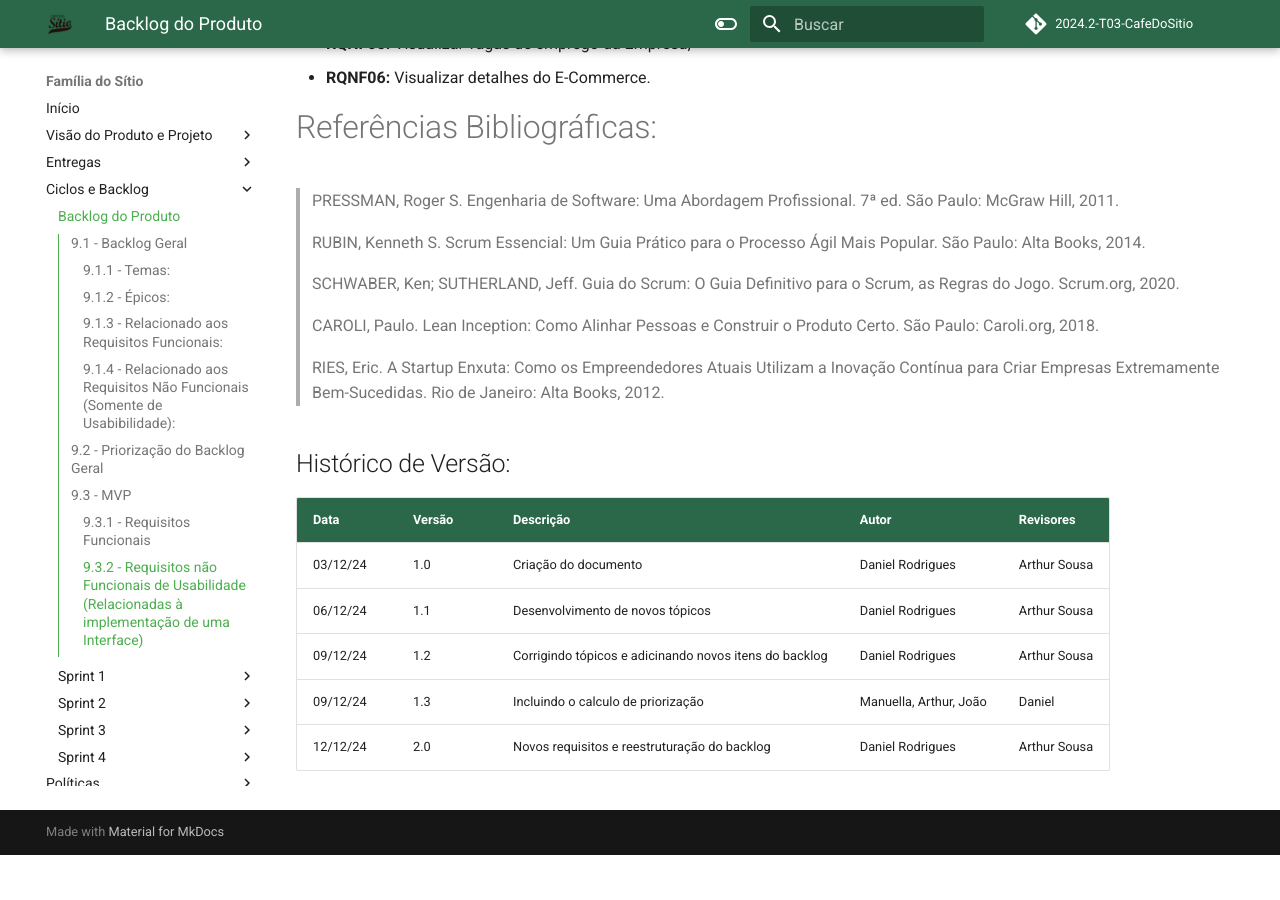
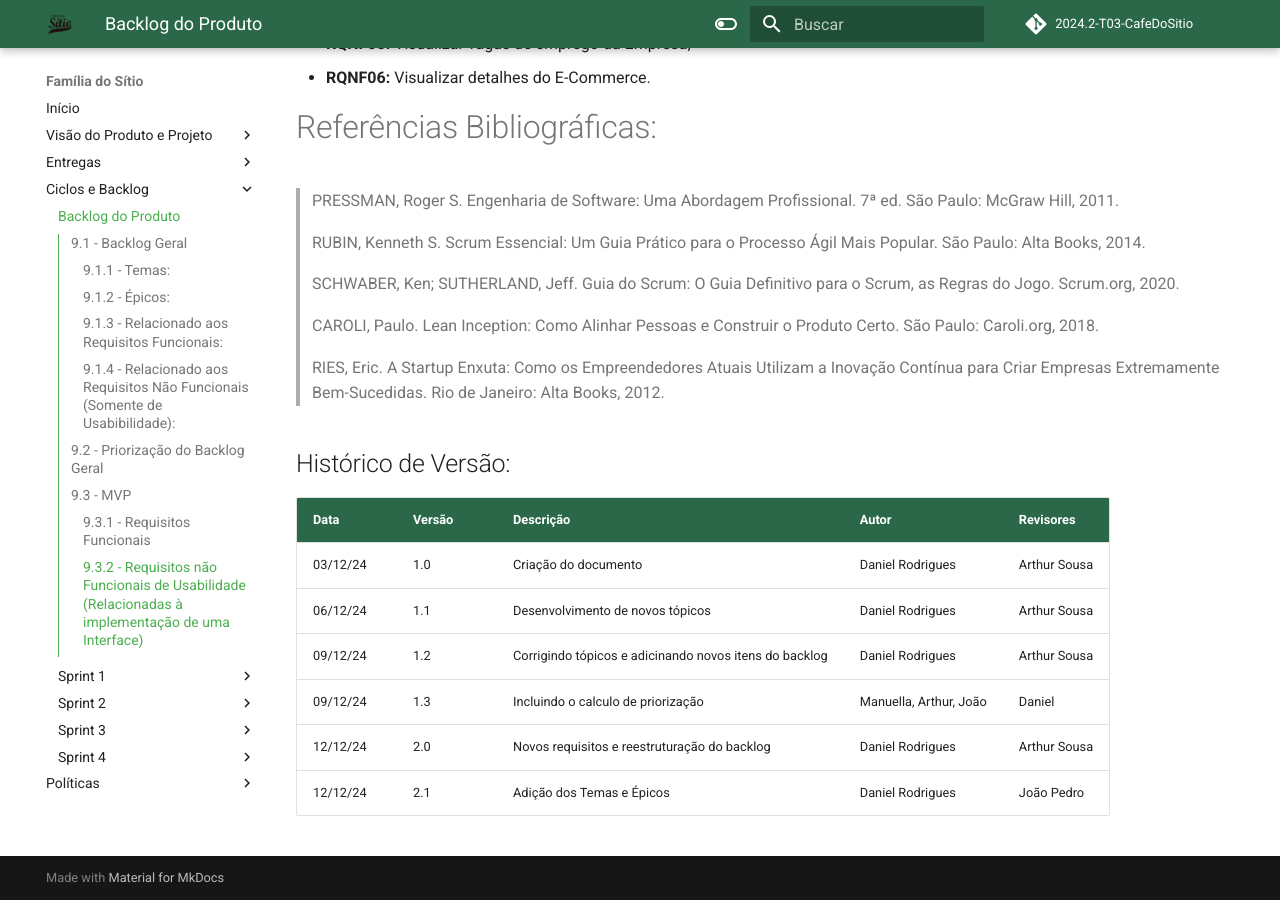
Before and after one commit to mdsreq-fga-unb/2024.2-T03-CafeDoSitio, an MkDocs documentation site: the page built from docs/sections/2-docPage/9-backlogDeProduto.md, in a window 1280 px wide and 900 px high, scrolled down 6530 px. Built offline with MkDocs 1.6.1 and Material for MkDocs 9.7.7, drawn with Linux system fonts in a browser that asks for light colours; comment, search, counter and statistics services are not loaded; before the commit the page ends 7385 px from its top, so only the background shows below that.

Commit message:
docs: adicinando revisor

```diff
--- a/docs/sections/2-docPage/9-backlogDeProduto.md
+++ b/docs/sections/2-docPage/9-backlogDeProduto.md
@@ -182,3 +182,4 @@ Com esta técnica, foi possível elencar as funcionalidades de maior valor agreg
 | 09/12/24 | 1.2 | Corrigindo tópicos e adicinando novos itens do backlog | Daniel Rodrigues | Arthur Sousa
 | 09/12/24 | 1.3 | Incluindo o calculo de priorização | Manuella, Arthur, João | Daniel
 | 12/12/24 | 2.0 | Novos requisitos e reestruturação do backlog | Daniel Rodrigues | Arthur Sousa
+| 12/12/24 | 2.1 | Adição dos Temas e Épicos | Daniel Rodrigues | João Pedro
```
